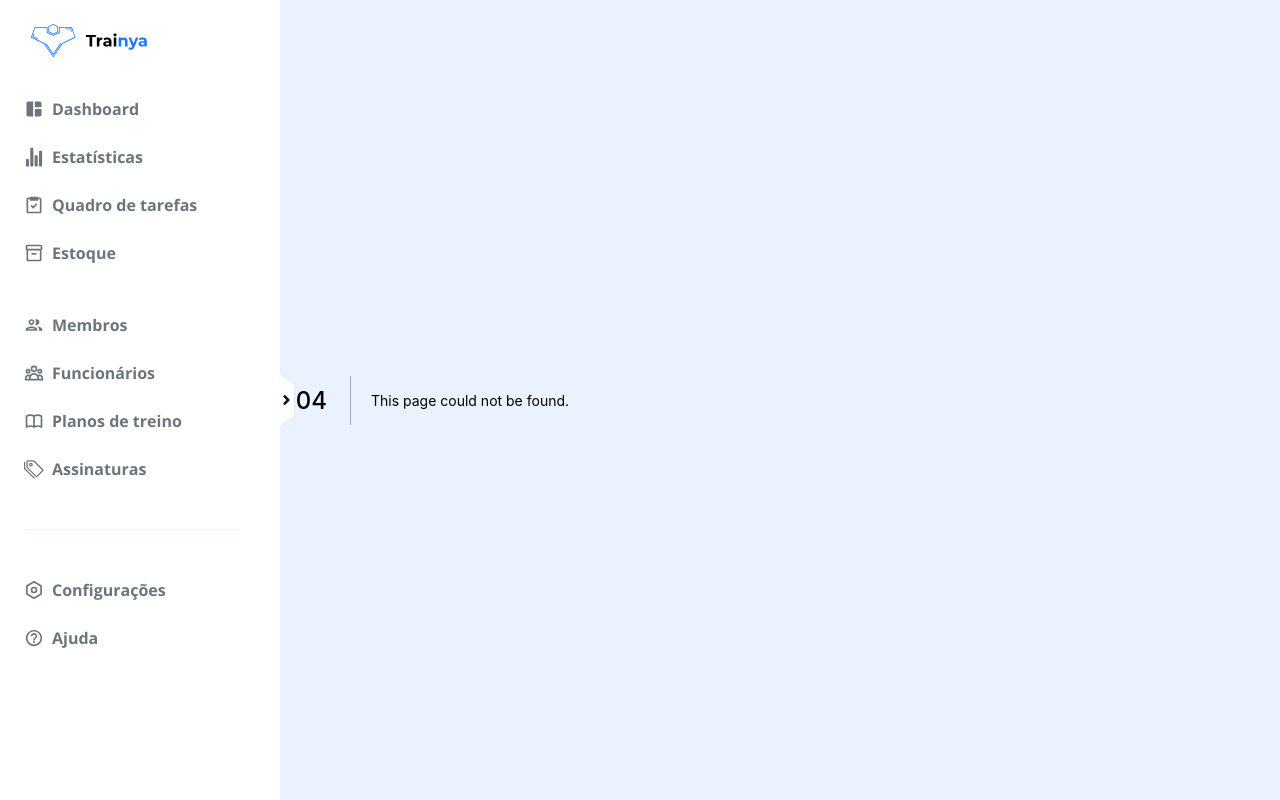
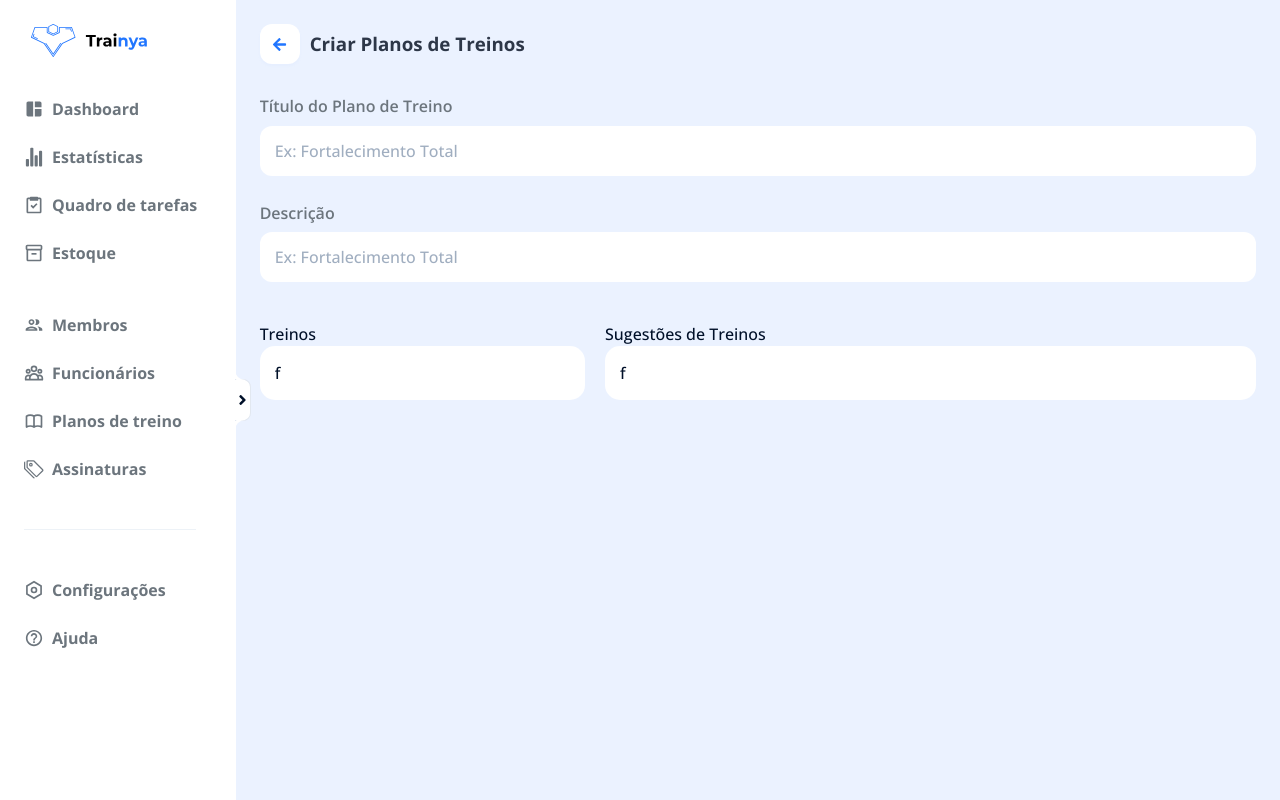
Before and after one commit to trainya-app/trainya-admin-client, a Next.js app: page /workoutsPlans/create in a window 1280 px wide. Before the commit this address had no page. Built offline with nearby package versions, Linux system fonts and the light colour scheme.

Commit message:
feat: adding the skeletong visual structure of create workouts plans

```diff
--- a/src/components/Button/index.tsx
+++ b/src/components/Button/index.tsx
@@ -5,7 +5,7 @@ interface ButtonProps extends ButtonHTMLAttributes<HTMLButtonElement> {
   children: any;
   isLoading?: boolean;
   onClick?: any;
-  variant?: 'primary' | 'outlined';
+  variant?: 'primary' | 'outlined' | 'white';
 }
 
 export const Button = ({
--- a/src/components/Button/styles.ts
+++ b/src/components/Button/styles.ts
@@ -10,10 +10,14 @@ const containerVariants = {
     border: 2px solid ${({ theme }) => theme.colors.blue[500]};
     color: ${({ theme }) => theme.colors.blue[500]};
   `,
+  white: css`
+    background: #fff;
+    color: ${({ theme }) => theme.colors.blue[500]};
+  `,
 };
 
 interface ContainerProps {
-  variant: 'primary' | 'outlined';
+  variant: 'primary' | 'outlined' | 'white';
 }
 
 export const Container = styled.button<ContainerProps>`
@@ -28,7 +32,9 @@ export const Container = styled.button<ContainerProps>`
   ${({ variant }) => containerVariants[variant] || containerVariants.primary};
 
   &:hover {
-    background: ${({ theme }) => theme.colors.blue[600]};
+    background: ${({ theme, variant }) => theme.colors.blue[600]};
+    color: ${({ variant, theme }) =>
+      variant === 'white' ? theme.colors.white : ''};
   }
 
   &:active {
--- /dev/null
+++ b/src/pages-components/CreateWorkoutsPlans/index.tsx
@@ -0,0 +1,58 @@
+/* eslint-disable import/no-unresolved */
+import { FaArrowLeft } from 'react-icons/fa';
+
+import { Button } from 'components/Button';
+import { MainContent } from 'layouts/MainContent';
+
+// eslint-disable-next-line import/no-unresolved
+import 'swiper/css';
+import 'swiper/css/navigation';
+import 'swiper/css/pagination';
+import 'swiper/css/scrollbar';
+
+export const CreateWorkoutsPlans = () => {
+  console.log('WorkoutsPlans');
+
+  return (
+    <MainContent className="overflow-hidden">
+      <header className="flex items-center gap-4">
+        <Button
+          variant="white"
+          className="w-16 h-16 flex items-center justify-center"
+        >
+          <FaArrowLeft className="text-2xl" />
+        </Button>
+        <h2 className="font-bold text-gray-700 text-3xl">
+          Criar Planos de Treinos
+        </h2>
+      </header>
+
+      <div className="mt-12">
+        <p className="font-semibold text-gray-500">Título do Plano de Treino</p>
+        <input
+          placeholder="Ex: Fortalecimento Total"
+          className="w-full h-20 rounded-[1.2rem] px-6 mt-3"
+        />
+      </div>
+
+      <div className="mt-10">
+        <p className="font-semibold text-gray-500">Descrição</p>
+        <input
+          placeholder="Ex: Fortalecimento Total"
+          className="w-full h-20 rounded-[1.2rem] px-6 mt-3"
+        />
+      </div>
+
+      <section className="grid grid-cols-[1fr_2fr] mt-16 gap-8">
+        <div>
+          <h3>Treinos</h3>
+          <div className="w-full bg-white rounded-3xl p-6">f</div>
+        </div>
+        <div>
+          <h3>Sugestões de Treinos</h3>
+          <div className="w-full bg-white rounded-3xl p-6">f</div>
+        </div>
+      </section>
+    </MainContent>
+  );
+};
--- a/src/pages-components/WorkoutsPlans/index.tsx
+++ b/src/pages-components/WorkoutsPlans/index.tsx
@@ -11,9 +11,8 @@ import 'swiper/css';
 import 'swiper/css/navigation';
 import 'swiper/css/pagination';
 import 'swiper/css/scrollbar';
+import 'swiper/css/effect-cube';
 import { Button } from 'components/Button';
-
-// import { Swiper, SwiperSlide } from ''
 
 const FAKE_WORKOUTS = [
   {
@@ -71,6 +70,7 @@ export const WorkoutsPlans = () => {
           navigation
           pagination={{ clickable: true }}
           loop
+          style={{ borderRadius: '2rem' }}
         >
           {FAKE_WORKOUTS.map((workout) => (
             <SwiperSlide key={workout.id}>
--- /dev/null
+++ b/src/pages/workoutsPlans/create.tsx
@@ -0,0 +1,10 @@
+import type { NextPage } from 'next';
+import { CreateWorkoutsPlans as CreateWorkoutsPlansComponent } from 'pages-components/CreateWorkoutsPlans';
+
+const CreateWorkoutsPlans: NextPage = () => {
+  console.log('home page');
+
+  return <CreateWorkoutsPlansComponent />;
+};
+
+export default CreateWorkoutsPlans;
--- a/src/styles/global.ts
+++ b/src/styles/global.ts
@@ -42,6 +42,18 @@ const GlobalStyle = createGlobalStyle`
     filter: brightness(0.7);
     cursor: not-allowed;
   }
+
+  .swiper-button-prev {
+    &::after {
+      font-size: 3.2rem !important;
+    }
+  }
+
+  .swiper-button-next {
+    &::after {
+      font-size: 3.2rem !important;
+    }
+  }
 `;
 
 export default GlobalStyle;
```
Also changed, not shown: src/pages/workoutsPlans/index.tsx (renamed from src/pages/workoutsPlans.tsx).
